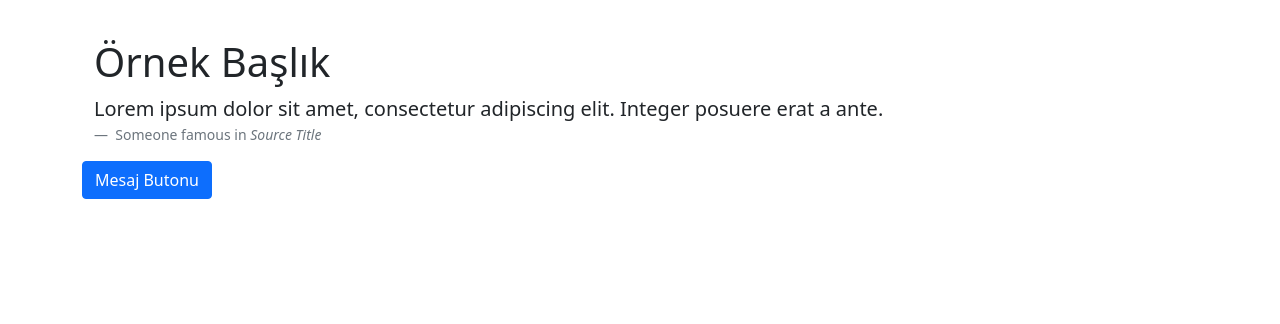
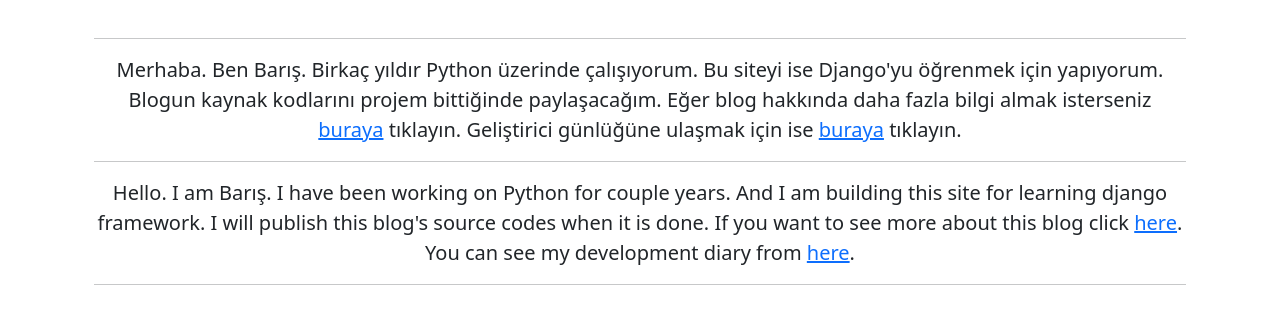
Before and after one commit to barisanik/djangoblogapp, a Django app: page / in a window 1280 px wide. Shown: the part 56-380 px from the top of the page. Run offline with Django 3.2, Linux system fonts and the light colour scheme; parts of the project's set-up code (start-up, migrations or seed data) failed here and were passed over; some libraries are stand-ins or nearby versions.

Commit message:
Update index.html

```diff
--- a/templates/index.html
+++ b/templates/index.html
@@ -1,43 +1,18 @@
 {% extends "layout.html" %}
 
 {% block body %}
-
-
 <div class="container">
-
-    <h1>Örnek Başlık</h1>
-<figure>
-  <blockquote class="blockquote">
-    <p>Lorem ipsum dolor sit amet, consectetur adipiscing elit. Integer posuere erat a ante.</p>
-  </blockquote>
-  <figcaption class="blockquote-footer">
-    Someone famous in <cite title="Source Title">Source Title</cite>
-  </figcaption>
-</figure>
-
-</div>
-
-<button type="button" class="btn btn-primary" data-bs-toggle="modal" data-bs-target="#staticBackdrop">
-  Mesaj Butonu
-</button>
-
-<div class="modal fade" id="staticBackdrop" data-bs-backdrop="static" data-bs-keyboard="false" tabindex="-1" aria-labelledby="staticBackdropLabel" aria-hidden="true">
-  <div class="modal-dialog">
-    <div class="modal-content">
-      <div class="modal-header">
-        <h5 class="modal-title" id="staticBackdropLabel">MESAJ BAŞLIĞI</h5>
-        <button type="button" class="btn-close" data-bs-dismiss="modal" aria-label="Close"></button>
-      </div>
-      <div class="modal-body">
-        MESAJ
-      </div>
-      <div class="modal-footer">
-        <button type="button" class="btn btn-primary">Kabul Et</button>
-        <button type="button" class="btn btn-danger" data-bs-dismiss="modal">Kapat</button>
-      </div>
-    </div>
-  </div>
-</div>
-
-
+    <hr>
+    <blockquote class="blockquote text-center">
+    Merhaba. Ben Barış. Birkaç yıldır Python üzerinde çalışıyorum. Bu siteyi ise Django'yu öğrenmek için yapıyorum. Blogun kaynak kodlarını projem bittiğinde paylaşacağım.
+        Eğer blog hakkında daha fazla bilgi almak isterseniz <a href="/about">buraya</a> tıklayın.
+        Geliştirici günlüğüne ulaşmak için ise <a href="/gunluk">buraya</a> tıklayın.
+    </blockquote>
+    <hr>
+    <blockquote class="blockquote text-center">
+        Hello. I am Barış. I have been working on Python for couple years. And I am building this site for learning django framework. I will publish this blog's source codes when it is done.
+        If you want to see more about this blog click <a href="/about">here</a>.
+        You can see my development diary from <a href="/gunluk">here</a>.
+    </blockquote>
+    <hr>
 {% endblock body %}
```
